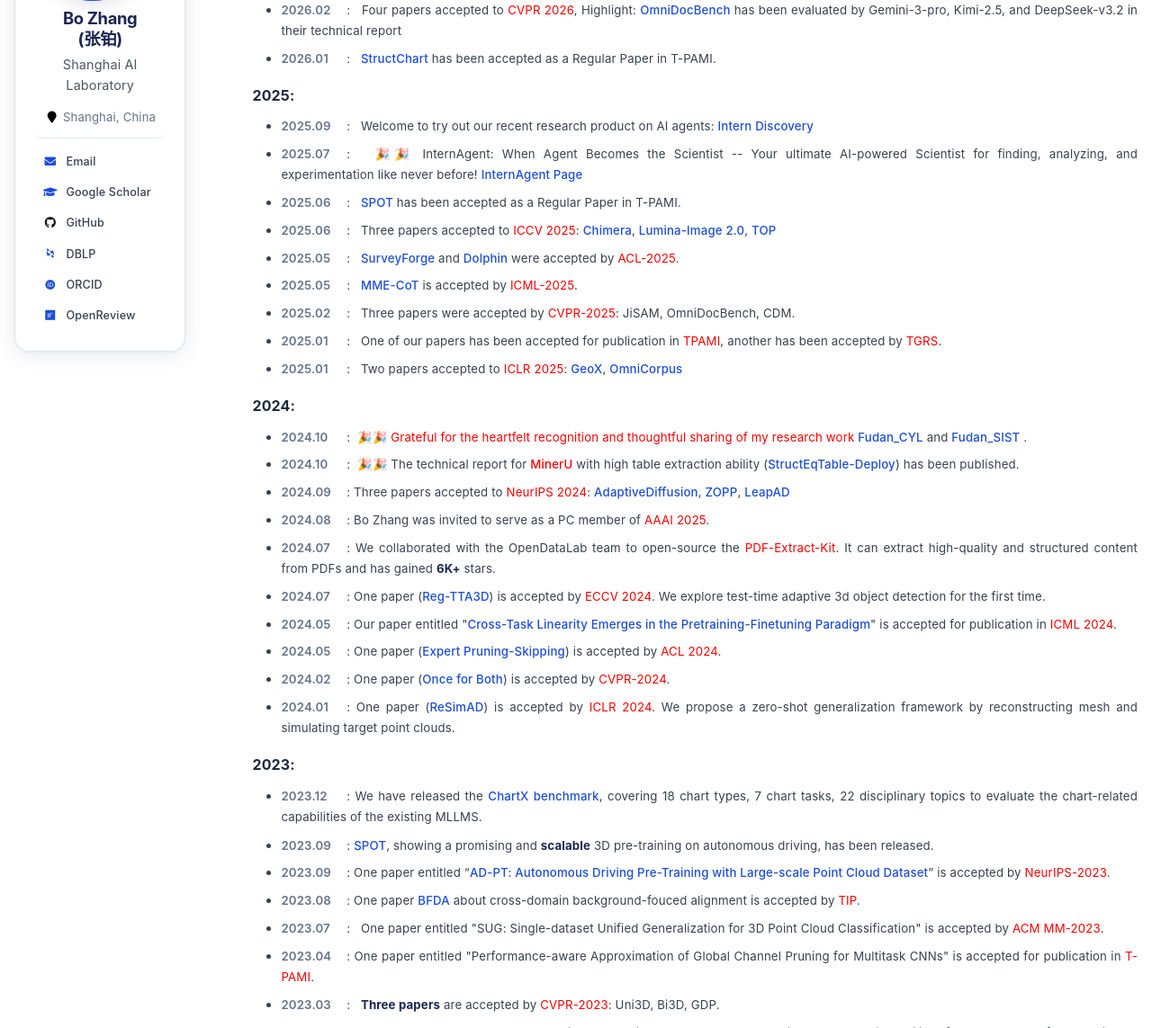
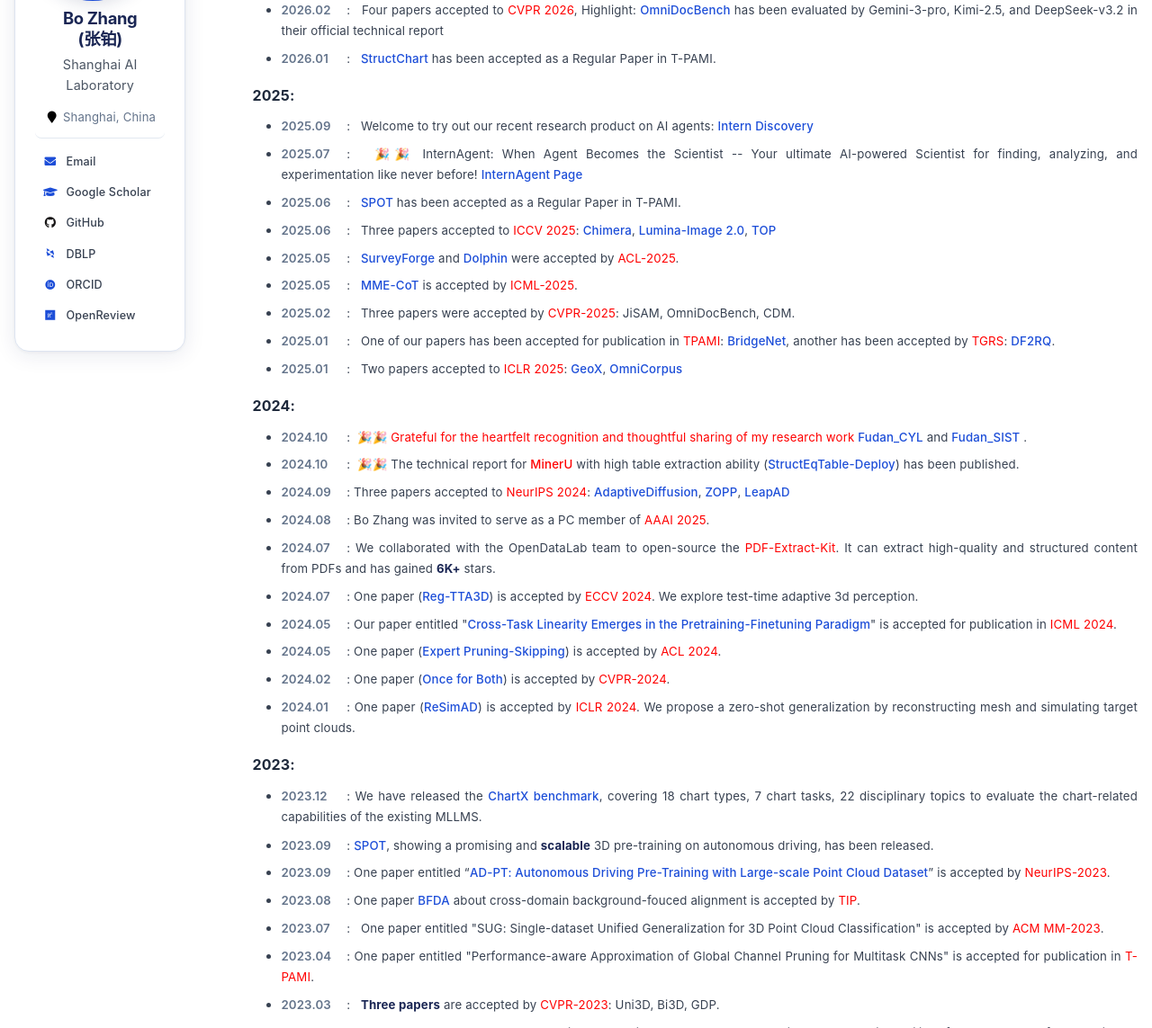
Before and after one commit to BOBrown/boZhang.github.io, a Jekyll site: the page built from _pages/about.md, in a window 1280 px wide and 1400 px high, scrolled down 1134 px, cut to the strip 257-1400 px from the top of the window. Shown: the whole strip at 90% size. Built offline with Jekyll 4.4.1, drawn with Linux system fonts in a browser that asks for light colours; some web fonts are replaced.

Commit message:
update 2 about.md

```diff
--- a/_pages/about.md
+++ b/_pages/about.md
@@ -61,7 +61,7 @@ My team and I are deeply committed to building foundation agents and multi-agent
 # 🌎 News
 **2026:**
   - <p style='text-align:justify'><i>2026.04</i>: &nbsp; Four papers were accepted at <font color="red">ACL 2026 Main Conference</font> and Three papers were accepted for <font color="red">ACL 2026 Findings</font></p>
-  - <p style='text-align:justify'><i>2026.02</i>: &nbsp; Four papers accepted to <font color="red">CVPR 2026</font>, Highlight: <a href="https://openaccess.thecvf.com/content/CVPR2025/html/Ouyang_OmniDocBench_Benchmarking_Diverse_PDF_Document_Parsing_with_Comprehensive_Annotations_CVPR_2025_paper.html">OmniDocBench</a> has been evaluated by Gemini-3-pro, Kimi-2.5, and DeepSeek-v3.2 in their technical report</p>
+  - <p style='text-align:justify'><i>2026.02</i>: &nbsp; Four papers accepted to <font color="red">CVPR 2026</font>, Highlight: <a href="https://openaccess.thecvf.com/content/CVPR2025/html/Ouyang_OmniDocBench_Benchmarking_Diverse_PDF_Document_Parsing_with_Comprehensive_Annotations_CVPR_2025_paper.html">OmniDocBench</a> has been evaluated by Gemini-3-pro, Kimi-2.5, and DeepSeek-v3.2 in their official technical report</p>
   - <p style='text-align:justify'><i>2026.01</i>: &nbsp; <a href="https://arxiv.org/abs/2309.11268">StructChart</a> has been accepted as a Regular Paper in T-PAMI.</p>
 
 **2025:**
@@ -72,7 +72,7 @@ My team and I are deeply committed to building foundation agents and multi-agent
   - <p style='text-align:justify'><i>2025.05</i>: &nbsp; <a href="https://arxiv.org/abs/2503.04629">SurveyForge</a> and <a href="https://arxiv.org/abs/2501.03916">Dolphin</a> were accepted by <font color="red">ACL-2025</font>.</p>
   - <p style='text-align:justify'><i>2025.05</i>: &nbsp; <a href="https://arxiv.org/abs/2502.09621">MME-CoT</a> is accepted by <font color="red">ICML-2025</font>.</p>
   - <p style='text-align:justify'><i>2025.02</i>: &nbsp; Three papers were accepted by <font color="red">CVPR-2025</font>: JiSAM, OmniDocBench, CDM.</p>
-  - <p style='text-align:justify'><i>2025.01</i>: &nbsp; One of our papers has been accepted for publication in <font color="red">TPAMI</font>, another has been accepted by <font color="red">TGRS</font>.</p>
+  - <p style='text-align:justify'><i>2025.01</i>: &nbsp; One of our papers has been accepted for publication in <font color="red">TPAMI</font>: <a href="https://ieeexplore.ieee.org/abstract/document/10870147">BridgeNet</a>, another has been accepted by <font color="red">TGRS</font>: <a href="https://ieeexplore.ieee.org/abstract/document/10829634">DF2RQ</a>.</p>
   - <p style='text-align:justify'><i>2025.01</i>: &nbsp; Two papers accepted to <font color="red">ICLR 2025</font>: <a href="https://arxiv.org/abs/2412.11863">GeoX</a>, <a href="https://arxiv.org/abs/2406.08418">OmniCorpus</a></p>
 
 **2024:**
@@ -82,11 +82,11 @@ My team and I are deeply committed to building foundation agents and multi-agent
   - <p style='text-align:justify'><i>2024.09</i>: Three papers accepted to <font color="red">NeurIPS 2024</font>: <a href="https://arxiv.org/abs/2410.09873/">AdaptiveDiffusion</a>, <a href="https://arxiv.org/abs/2411.05311/">ZOPP</a>, <a href="https://arxiv.org/abs/2405.15324/">LeapAD</a> </p>
   - <p style='text-align:justify'><i>2024.08</i>: Bo Zhang was invited to serve as a PC member of <font color="red">AAAI 2025</font>.</p>
   - <p style='text-align:justify'><i>2024.07</i>: We collaborated with the OpenDataLab team to open-source the <font color="red">PDF-Extract-Kit</font>. It can extract high-quality and structured content from PDFs and has gained <b>6K+</b> stars.</p>
-  - <p style='text-align:justify'><i>2024.07</i>: One paper (<a href="https://link.springer.com/chapter/10.1007/978-3-031-72775-7_12">Reg-TTA3D</a>) is accepted by <font color="red">ECCV 2024</font>. We explore test-time adaptive 3d object detection for the first time.</p>
-  - <p style='text-align:justify'><i>2024.05</i>: Our paper entitled "<a href="https://arxiv.org/abs/2402.03660">Cross-Task Linearity Emerges in the Pretraining-Finetuning Paradigm</a>"  is accepted for publication in <font color="red">ICML 2024</font>.</p>
+  - <p style='text-align:justify'><i>2024.07</i>: One paper (<a href="https://link.springer.com/chapter/10.1007/978-3-031-72775-7_12">Reg-TTA3D</a>) is accepted by <font color="red">ECCV 2024</font>. We explore test-time adaptive 3d perception.</p>
+  - <p style='text-align:justify'><i>2024.05</i>: Our paper entitled "<a href="https://arxiv.org/abs/2402.03660">Cross-Task Linearity Emerges in the Pretraining-Finetuning Paradigm</a>" is accepted for publication in <font color="red">ICML 2024</font>.</p>
   - <p style='text-align:justify'><i>2024.05</i>: One paper (<a href="https://arxiv.org/abs/2402.14800">Expert Pruning-Skipping</a>) is accepted by <font color="red">ACL 2024</font>.</p>
   - <p style='text-align:justify'><i>2024.02</i>: One paper (<a href="https://arxiv.org/abs/2403.15835">Once for Both</a>) is accepted by <font color="red">CVPR-2024</font>.</p>
-  - <p style='text-align:justify'><i>2024.01</i>: One paper (<a href="https://arxiv.org/abs/2309.05527">ReSimAD</a>) is accepted by <font color="red">ICLR 2024</font>. We propose a zero-shot generalization framework by reconstructing mesh and simulating target point clouds.</p>
+  - <p style='text-align:justify'><i>2024.01</i>: One paper (<a href="https://arxiv.org/abs/2309.05527">ReSimAD</a>) is accepted by <font color="red">ICLR 2024</font>. We propose a zero-shot generalization by reconstructing mesh and simulating target point clouds.</p>
   <!-- - <p style='text-align:justify'><i>2024.01</i>: Two papers (<a href="https://ieeexplore.ieee.org/abstract/document/10516600/">IPNet</a> and <a href="https://ieeexplore.ieee.org/abstract/document/10360874/">MVNet</a>) are accepted by <font color="red">TCSVT</font>. </p> -->
 
 **2023:**
```
